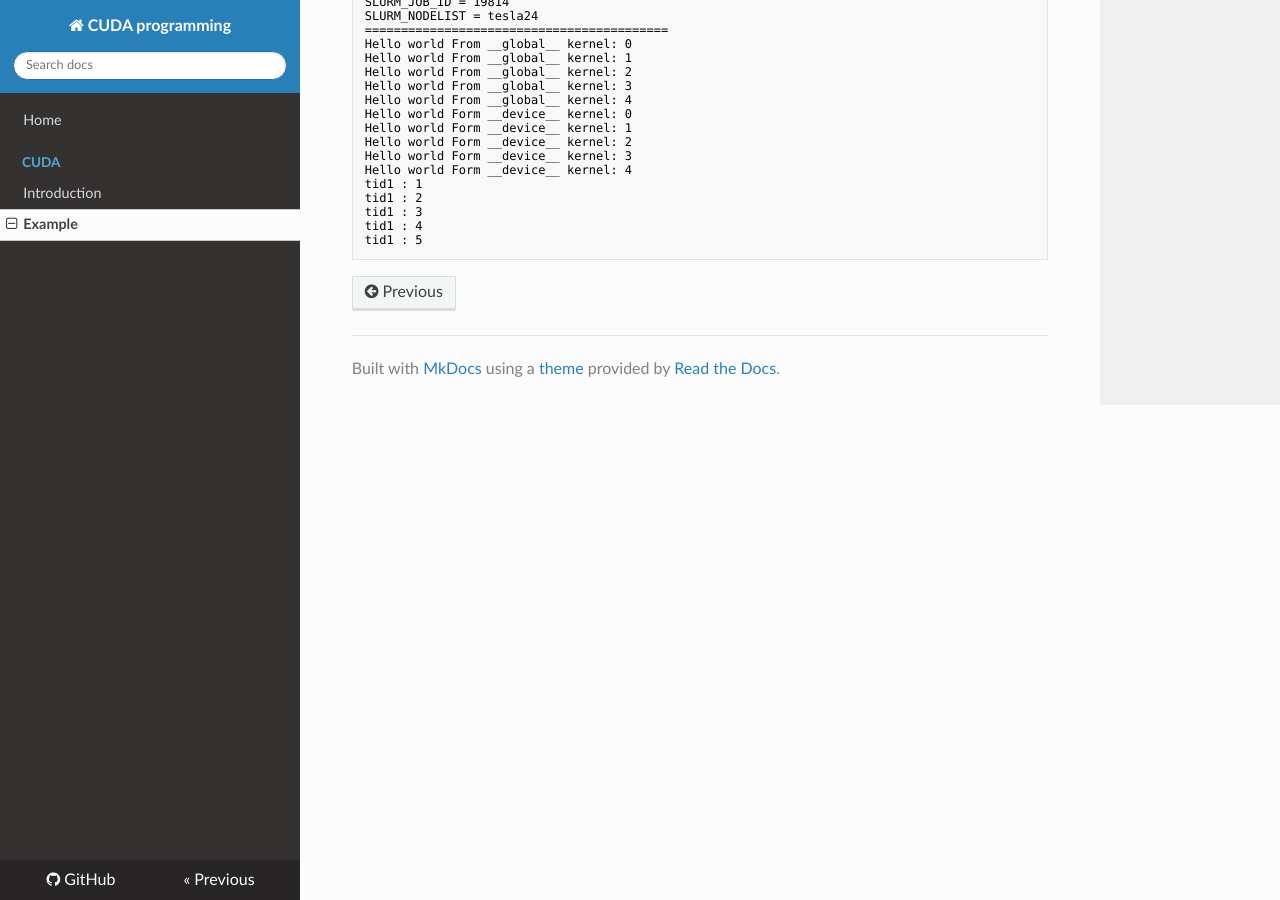
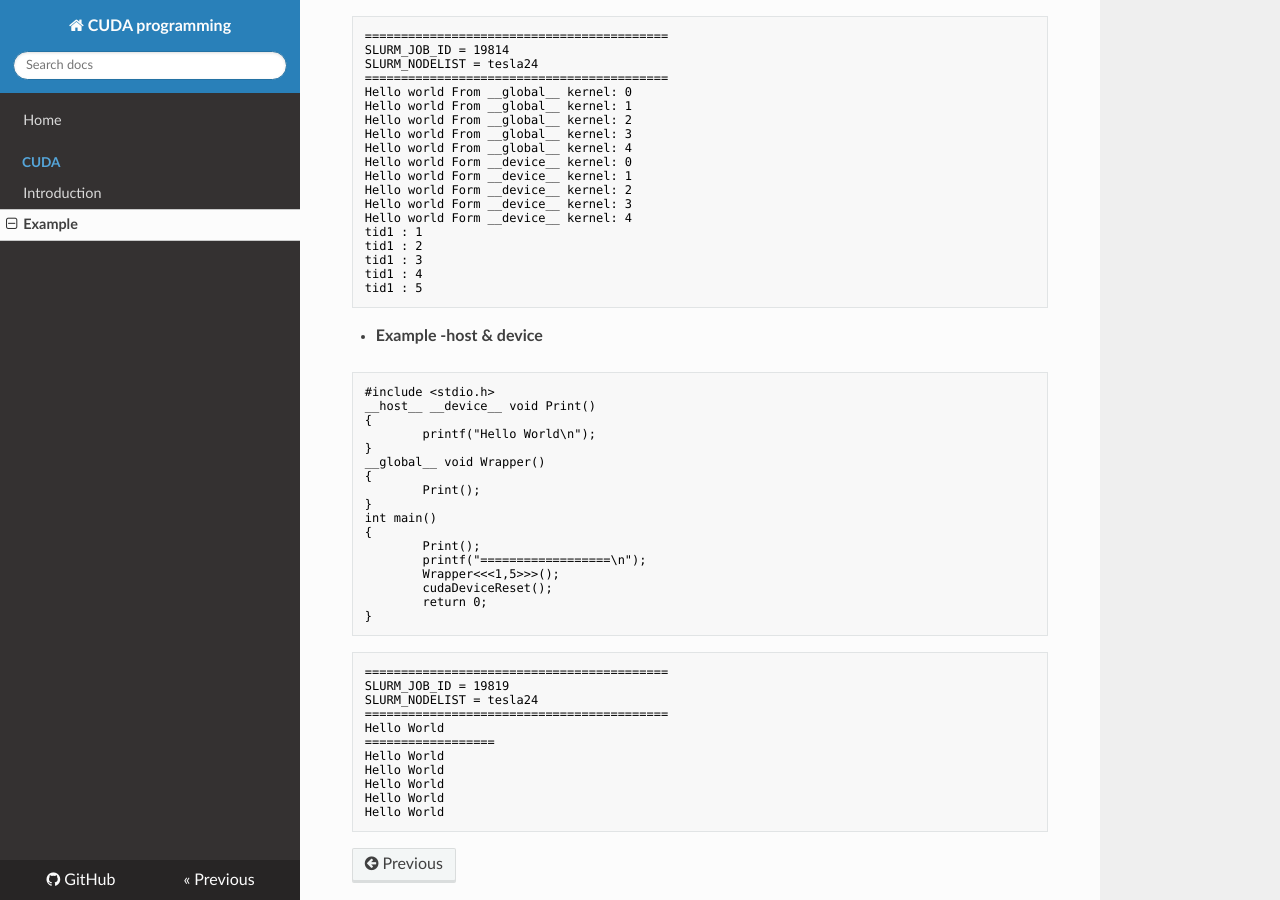
Before and after one commit to WonyoungCho/CUDA, an MkDocs documentation site: the page built from docs/CUDA_ex.md, in a window 1280 px wide and 900 px high, scrolled down 1469 px. Built offline with MkDocs 1.6.1, drawn with Linux system fonts in a browser that asks for light colours; nearby versions of some CDN libraries; old or Windows-style settings are respelled for this version of MkDocs; some of the changed text lies outside the part shown.

Commit message:
Update CUDA_ex.md

````diff
--- a/docs/CUDA_ex.md
+++ b/docs/CUDA_ex.md
@@ -53,7 +53,9 @@ Hello World From GPU!
 Hello World From GPU!
 ```
 
-# Device Kernel
+# Kernel function
+
+- **Example - device**
 ```cu
 $ cat devicekernel.cu
 #include <stdio.h>
@@ -100,3 +102,37 @@ tid1 : 3
 tid1 : 4
 tid1 : 5
 ```
+
+- **Example -host & device**
+```cu
+#include <stdio.h>
+__host__ __device__ void Print()
+{
+        printf("Hello World\n");
+}
+__global__ void Wrapper()
+{
+        Print();
+}
+int main()
+{
+        Print();
+        printf("==================\n");
+        Wrapper<<<1,5>>>();
+        cudaDeviceReset();
+        return 0;
+}
+```
+```sh
+==========================================
+SLURM_JOB_ID = 19819
+SLURM_NODELIST = tesla24
+==========================================
+Hello World
+==================
+Hello World
+Hello World
+Hello World
+Hello World
+Hello World
+```
````
